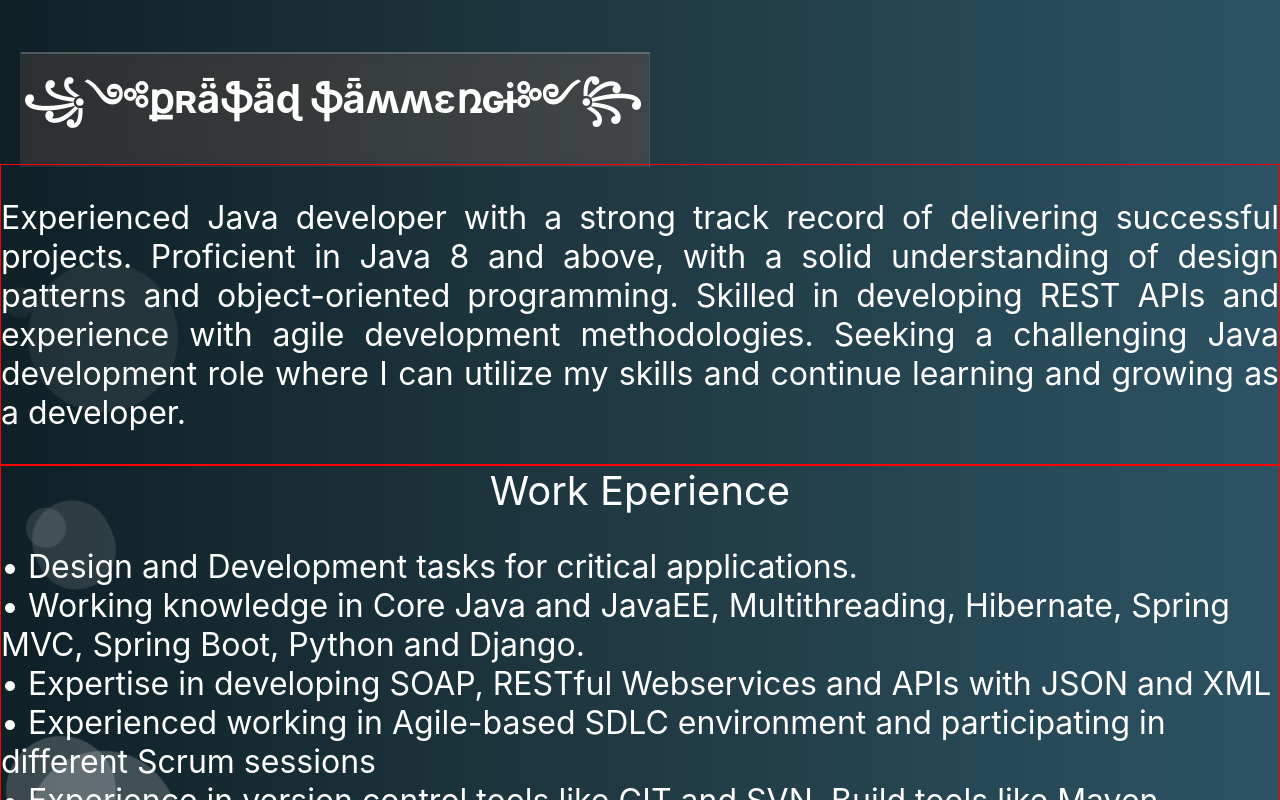
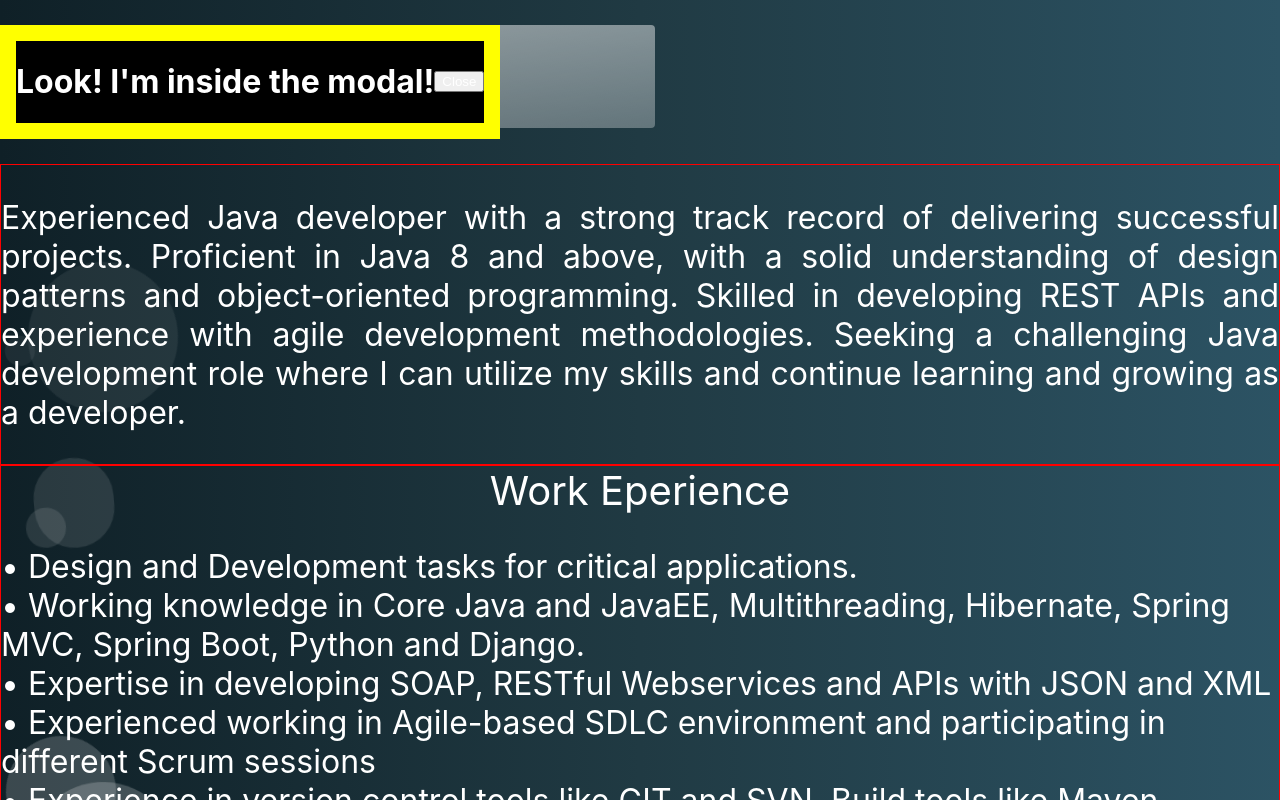
Before and after one commit to durgasammengi/react-app1, a React (Create React App) app: page /home in a window 1280 px wide. Shown: the top 800 px of the page. Built offline with nearby package versions, Linux system fonts and the light colour scheme.

Commit message:
new changes

```diff
--- a/src/App.css
+++ b/src/App.css
@@ -25,7 +25,6 @@ body{
 }
 
 .App-header {
-  background-color: rgb(236, 233, 13);
   /* min-height: 100vh; */
   display: flex;
   flex-direction: column;
@@ -47,3 +46,17 @@ body{
     transform: rotate(360deg);
   }
 }
+
+.modal-content{
+position: absolute;
+display: flex;
+align-items: center;
+justify-content: space-evenly;
+max-width: fit-content ;
+border: 1rem solid yellow;
+background-color: black;
+z-index: 100;
+flex-wrap: nowrap;
+align-content: stretch;
+flex-direction: row-reverse;
+}
--- a/src/App.js
+++ b/src/App.js
@@ -3,26 +3,44 @@ import {
   BrowserRouter as Router,
   Routes,
   Route,
+  Navigate
 } from "react-router-dom";
 import './App.css';
 import Header from './components/header/header';
 import Main from "./components/main/main";
 import About from "./about";
-import Footer from "./components/footer/footer";
+function Modal({ children, shown, close }) {
+  return shown ? (
+      <div
+        className="modal-content"
+        onClick={e => {
+          e.stopPropagation();
+        }}
+      >
+        <button onClick={close}>Close</button>
+        {children}
+      </div>
+  ) : null;
+}
 
 function App() {
+  const [modalShown, toggleModal] = React.useState(true);
   return (
     <div className="App">
-      {/* <div className="App-img">image</div>
-      <header className="App-header">
-        <h1>It's Prasad Sammengi</h1>
-      </header> */}
+      <Modal
+       shown={modalShown}
+        close={() => {
+          toggleModal(false);
+        }}
+      >
+        <h1>Look! I'm inside the modal!</h1>
+      </Modal>
+      <Router>
+      <Header title="Prasad Sammengi"  />
+      <h6></h6>
 
-      <Router>
-      <Header title="꧁༺քʀǟֆǟɖ ֆǟʍʍɛռɢɨ༻꧂"  />
-      <h6></h6>
         <Routes>
-
+            <Route index element={<Navigate to="/home" replace />} />
             <Route path="/home" element={<Main message="Experienced Java developer with a strong track record of
             delivering successful projects. Proficient in Java 8 and above, with a
             solid understanding of design patterns and object-oriented programming.
@@ -30,12 +48,12 @@ function App() {
             Seeking a challenging Java development role where I can utilize my skills and continue
             learning and growing as a developer."
             note="@ps"/>} />
-            <Route path="about" element={<About about="checking"/>}/>
+            <Route path="/about" element={<About about="checking"/>}/>
 
           </Routes>
       </Router>
+    </div>
 
-    </div>
   );
 }
 
--- a/src/components/header/header.css
+++ b/src/components/header/header.css
@@ -17,15 +17,12 @@
 .myName{
     width: 50%;
     padding-left: 20px;
+    background:  linear-gradient(to right bottom, rgba(255,255,255,0.6), rgba(255,255,255,0.3));
+    border-radius: 0.2em;
+    margin-left: 10px;
 }
 
 .myName h1{
-    backdrop-filter: grayscale(.8) blur(5px);
-box-shadow: inset 0 0 0 200px rgba(255,255,255,0.08);
-
-border-top: 2px solid rgba(225, 225, 225, 0.3);
-border-left: 2px solid rgba(225, 225, 225, 0.1);
-border-right: 1px solid rgba(225, 225, 225, 0.2);
 
 }
 
--- a/src/index.css
+++ b/src/index.css
@@ -7,6 +7,7 @@ body {
   -webkit-font-smoothing: antialiased;
   -moz-osx-font-smoothing: grayscale;
   min-height: 100%;
+  box-sizing: border-box;
 }
 
 code {
@@ -95,3 +96,13 @@ code {
       opacity: 0;
   }
 }
+
+@media (min-width:768px) {
+  font-size: 18px;
+}
+@media (min-width:1024px) {
+  font-size: 19px;
+}
+@media (min-width:1280px) {
+  font-size: 20px;
+}
```
